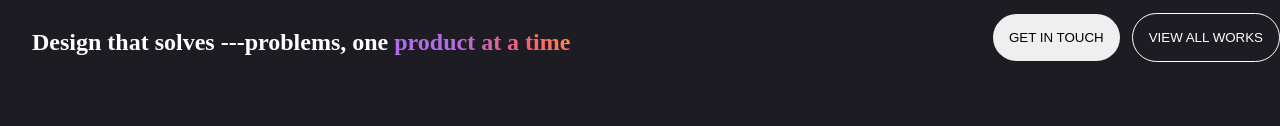
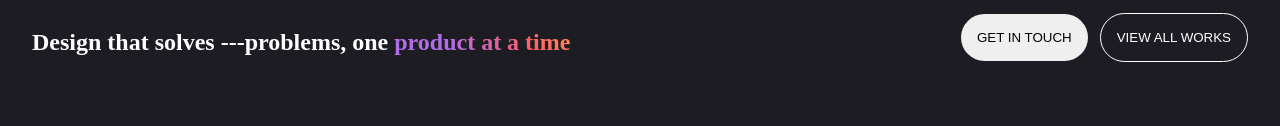
Before and after one commit to Uncheck4164/Portafolio-UA, a plain HTML site: page index.html in a window 1280 px wide. Shown: the part 826-952 px from the top of the page. Drawn offline with Linux system fonts and the light colour scheme.

Commit message:
modified:   style.css

```diff
--- a/style.css
+++ b/style.css
@@ -144,15 +144,6 @@ html {
     vertical-align: middle;
 }
 
-#contact{
-    display: flex;
-}
-
-
-#contact form {
-    display: flex;
-    flex-direction: column;
-}
 
 #services {
     background: #1C1C22;
@@ -173,8 +164,8 @@ html {
     margin: 2rem;
 }
 
-#services #button-container {
-    margin: 2rem;
+.buttons-container {
+    margin-right: 2rem;
 }
 
 #services p{
@@ -194,6 +185,17 @@ html {
     border-bottom: 0.1rem solid white;
     padding: 1rem;
 }
+
+#contact{
+    display: flex;
+}
+
+
+#contact form {
+    display: flex;
+    flex-direction: column;
+}
+
 
 #projects{
     background: #161513;
```
